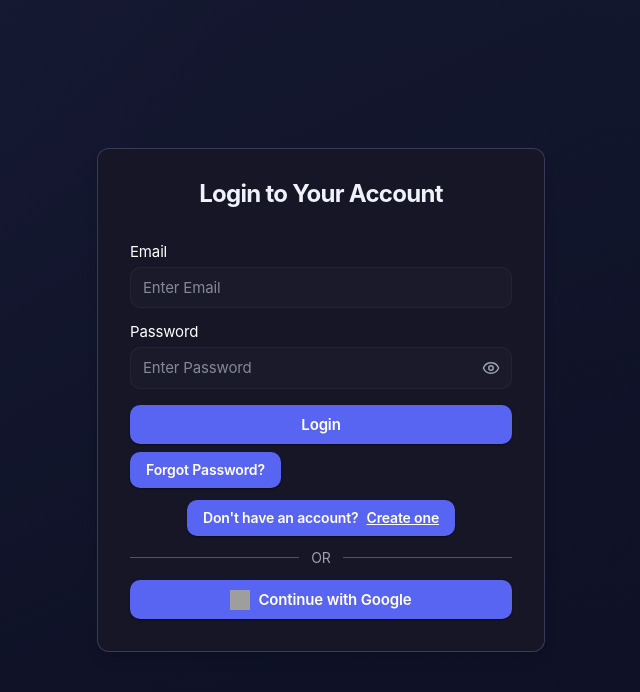
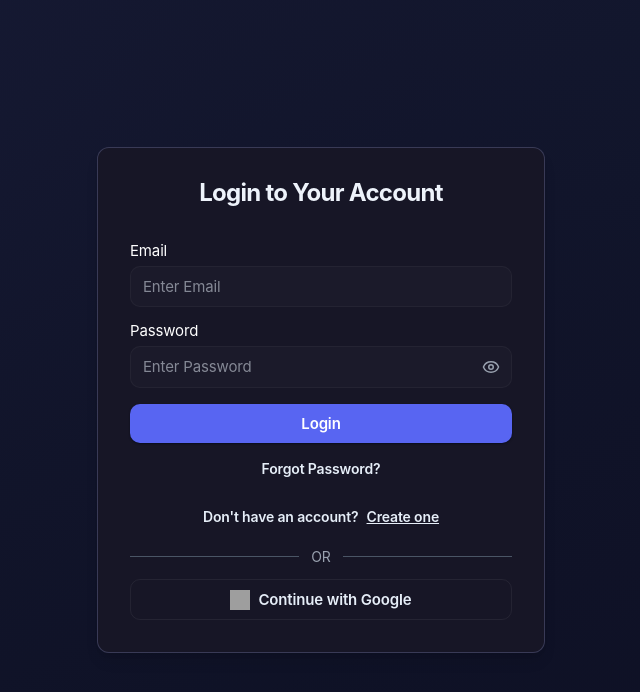
Before and after one commit to rafiya618/ByteHive-Frontend, a React (Vite) app: page /login in a window 1280 px wide. Shown: the top 692 px of the page, without its empty margins (319-959 px from the left). Built offline with nearby package versions, Linux system fonts and the light colour scheme; no server answers; grey boxes are pictures that could not be loaded; a web font is replaced by a local one.

Commit message:
fix login ui

```diff
--- a/index.html
+++ b/index.html
@@ -3,10 +3,10 @@
 
 <head>
   <meta charset="UTF-8" />
-  <link rel="icon" type="image/svg+xml" href="/vite.svg" />
+  <link rel="icon" type="image/png" href="/src/assets/BytehiveLogo.png" />
   <link href="/src/index.css" rel="stylesheet">
   <meta name="viewport" content="width=device-width, initial-scale=1.0" />
-  <title>Vite + React</title>
+  <title>ByteHive</title>
   <link href="https://fonts.googleapis.com/css2?family=Fenix&display=swap" rel="stylesheet">
   <link href="https://fonts.googleapis.com/icon?family=Material+Icons" rel="stylesheet">
 </head>
--- a/src/pages/Auth/Login.jsx
+++ b/src/pages/Auth/Login.jsx
@@ -3,7 +3,7 @@ import { useAuth } from "../../context/auth";
 import { useNavigate } from "react-router-dom";
 import toast from "react-hot-toast";
 import InputField from "../../shared/InputField";
-import { PrimaryButton } from "../../components/UI";
+import { PrimaryButton, SecondaryButton } from "../../components/UI";
 import { jwtDecode } from "jwt-decode";
 import { validateEmail, validatePassword } from "../../helpers/validators";
 import { Eye, EyeOff } from "lucide-react";
@@ -169,22 +169,22 @@ const Login = () => {
               </PrimaryButton>
             </form>
 
-            <div className="mt-2 text-start">
-              <PrimaryButton
+            <div className="mt-2 text-center">
+              <SecondaryButton
                 onClick={() => navigate("/forgot-password")}
-                className="text-sm text-gray-400 hover:text-white transition cursor-pointer"
+                className="text-sm text-gray-400 hover:text-white transition cursor-pointer bg-transparent !border-0"
               >
                 Forgot Password?
-              </PrimaryButton>
+              </SecondaryButton>
             </div>
 
             <div className="mt-3 text-center">
-              <PrimaryButton
+              <SecondaryButton
                 onClick={() => navigate("/register")}
-                className="text-sm text-gray-400 hover:text-white transition cursor-pointer"
+                className="text-sm text-gray-400 hover:text-white transition cursor-pointer bg-transparent !border-0"
               >
                 Don't have an account? <span className="underline">Create one</span>
-              </PrimaryButton>
+              </SecondaryButton>
             </div>
 
             <div className="flex items-center my-3">
@@ -193,16 +193,12 @@ const Login = () => {
               <div className="flex-grow border-t border-gray-600"></div>
             </div>
 
-            <PrimaryButton
+            <SecondaryButton
               onClick={() =>
                 (window.location.href = `${import.meta.env.VITE_AUTH_SERVICE_URL}/auth/google?mode=login`)
               }
               aria-label="Continue with Google"
-              className="w-full flex items-center justify-center gap-2
-              bg-dark-indigo text-gray-200 border border-faint-greyish-overlay
-              py-2 px-3 rounded-md font-medium
-              hover:bg-[#2f2f4a] active:bg-[#181628]
-              transition-all duration-200 cursor-pointer hover:scale-[1.02]"
+              className="w-full flex items-center justify-center gap-2 text-gray-200 border border-faint-greyish-overlay py-2 px-3 rounded-md font-medium bg-transparent hover:bg-[#1f2138] transition-all duration-200"
             >
               <img
                 src="https://www.svgrepo.com/show/475656/google-color.svg"
@@ -210,7 +206,7 @@ const Login = () => {
                 className="w-5 h-5"
               />
               Continue with Google
-            </PrimaryButton>
+            </SecondaryButton>
           </div>
         )}
 
--- a/src/pages/Auth/Register/Register.jsx
+++ b/src/pages/Auth/Register/Register.jsx
@@ -1,6 +1,6 @@
 import React, { useState, useEffect } from "react";
 import { jwtDecode } from "jwt-decode";
-import { PrimaryButton } from "../../../components/UI";
+import { PrimaryButton, SecondaryButton } from "../../../components/UI";
 import { useNavigate } from "react-router-dom";
 import { useAuth } from "../../../context/auth";
 import InputField from "../../../shared/InputField";
@@ -165,12 +165,14 @@ const Register = () => {
               </PrimaryButton>
             </form>
 
-            <PrimaryButton
-              onClick={() => navigate("/login")}
-              className="text-sm text-gray-400 hover:text-white cursor-pointer text-center mt-5"
-            >
-              Already have an account? Log in
-            </PrimaryButton>
+            <div className="text-center mt-4">
+              <SecondaryButton
+                onClick={() => navigate("/login")}
+                className="text-sm text-gray-400 hover:text-white cursor-pointer bg-transparent !border-0"
+              >
+                Already have an account? Log in
+              </SecondaryButton>
+            </div>
 
             <div className="flex items-center my-3">
               <div className="flex-grow border-t border-gray-600"></div>
@@ -178,11 +180,11 @@ const Register = () => {
               <div className="flex-grow border-t border-gray-600"></div>
             </div>
 
-            <PrimaryButton
+            <SecondaryButton
               onClick={() =>
                 (window.location.href = `${import.meta.env.VITE_AUTH_SERVICE_URL}/auth/google?mode=register`)
               }
-              className="w-full flex items-center justify-center gap-2 bg-dark-indigo text-gray-200 border border-faint-greyish-overlay py-2 px-3 rounded-md font-medium hover:bg-[#2f2f4a] active:bg-[#181628] transition-all duration-200 cursor-pointer hover:scale-[1.02]"
+              className="w-full flex items-center justify-center gap-2 text-gray-200 border border-faint-greyish-overlay py-2 px-3 rounded-md font-medium bg-transparent hover:bg-[#1f2138] transition-all duration-200"
             >
               <img
                 src="https://www.svgrepo.com/show/475656/google-color.svg"
@@ -190,7 +192,7 @@ const Register = () => {
                 className="w-5 h-5"
               />
               Continue with Google
-            </PrimaryButton>
+            </SecondaryButton>
           </div>
         )}
 
```
Also changed, not shown: 1 other file (tests, documents, lock files or other folders).
